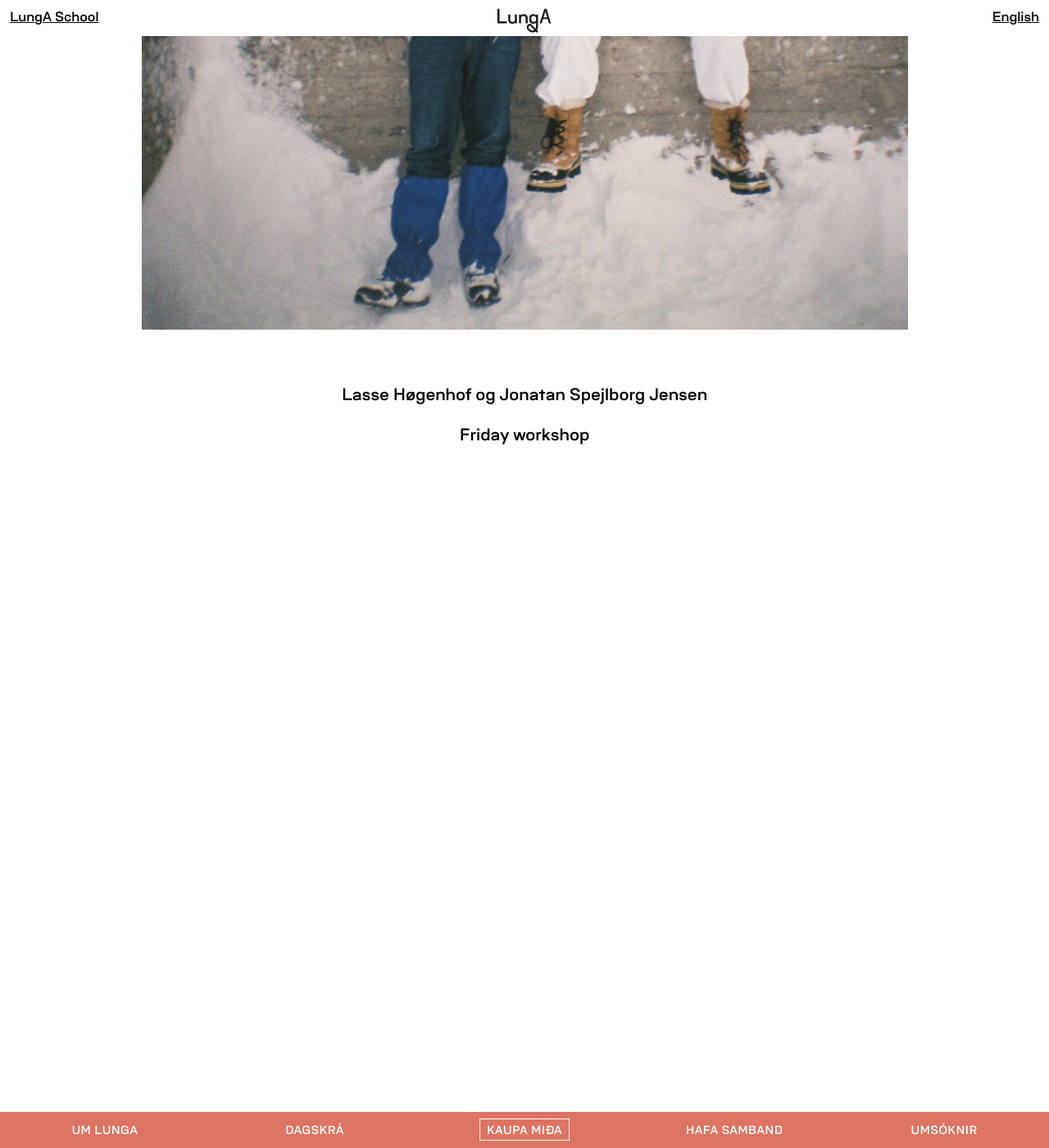
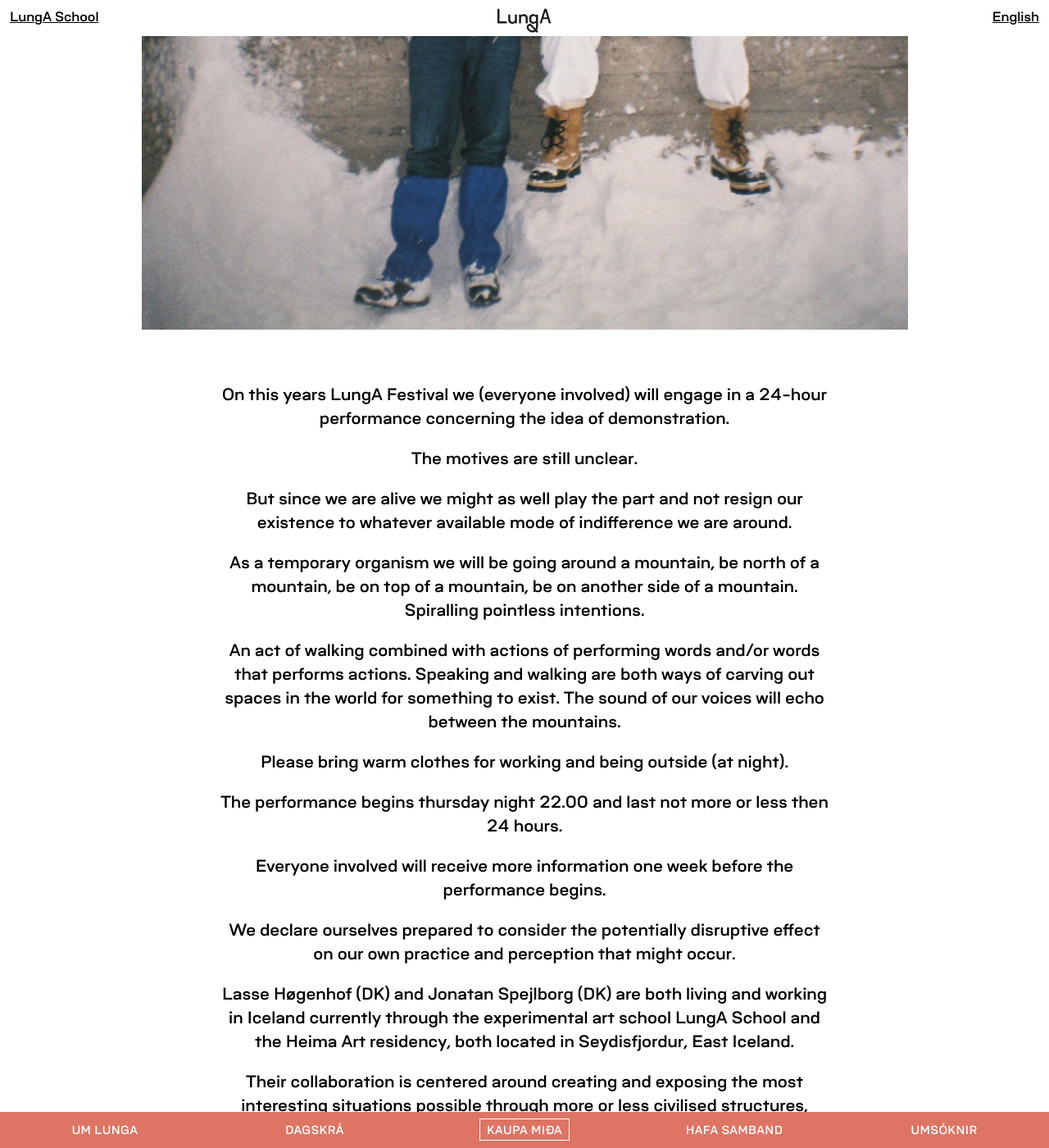
Before and after one commit to halldorel/lunga, a Jekyll site: the page built from workshops/walking-in-circles.md, in a window 1280 px wide and 1400 px high, scrolled down 767 px. Shown: the whole window at 82% size. Built offline with Jekyll 4.4.1, drawn with Linux system fonts in a browser that asks for light colours; nearby versions of some CDN libraries; a script that is not in the unit is left out; some of the changed text lies outside the part shown.

Commit message:
Update Workshops “walking-in-circles”

```diff
--- a/workshops/walking-in-circles.md
+++ b/workshops/walking-in-circles.md
@@ -2,10 +2,33 @@
 layout: page
 title: Walking in circles
 cover_photo: /img/uploads/17952817_10155901793533943_4484709010445700860_n.jpg
-type: workshop
 images:
   - /img/uploads/lunga_workshop_fb_share6.jpg
 ---
-Lasse Høgenhof og Jonatan Spejlborg Jensen
+On this years LungA Festival we (everyone involved) will engage in a 24-hour performance concerning the idea of demonstration.
 
-Friday workshop
+The motives are still unclear.
+
+But since we are alive we might as well play the part and not resign our existence to whatever available mode of indifference we are around.
+
+As a temporary organism we will be going around a mountain, be north of a mountain, be on top of a mountain, be on another side of a mountain. Spiralling pointless intentions.
+
+An act of walking combined with actions of performing words and/or words that performs actions. Speaking and walking are both ways of carving out spaces in the world for something to exist. The sound of our voices will echo between the mountains.
+
+Please bring warm clothes for working and being outside (at night).
+
+The performance begins thursday night 22.00 and last not more or less then 24 hours.
+
+Everyone involved will receive more information one week before the performance begins.
+
+We declare ourselves prepared to consider the potentially disruptive effect on our own practice and perception that might occur.
+
+
+
+Lasse Høgenhof (DK) and Jonatan Spejlborg (DK) are both living and working in Iceland currently through the experimental art school LungA School and the Heima Art residency, both located in Seydisfjordur, East Iceland.
+
+Their collaboration is centered around creating and exposing the most interesting situations possible through more or less civilised structures, actions and complete engagement.
+
+The LungA School is an independent, artist-led institution and situation experimenting with artistic practice as a way of doing, thinking and being in order to cultivate, disturb, distort and transform our notions of aesthetics, learning and perception.
+
+The HEIMA Art residency is an artist-led structure that holds temporary curated collectives of international artists in a house and studio in Seydisfjordur.
```
